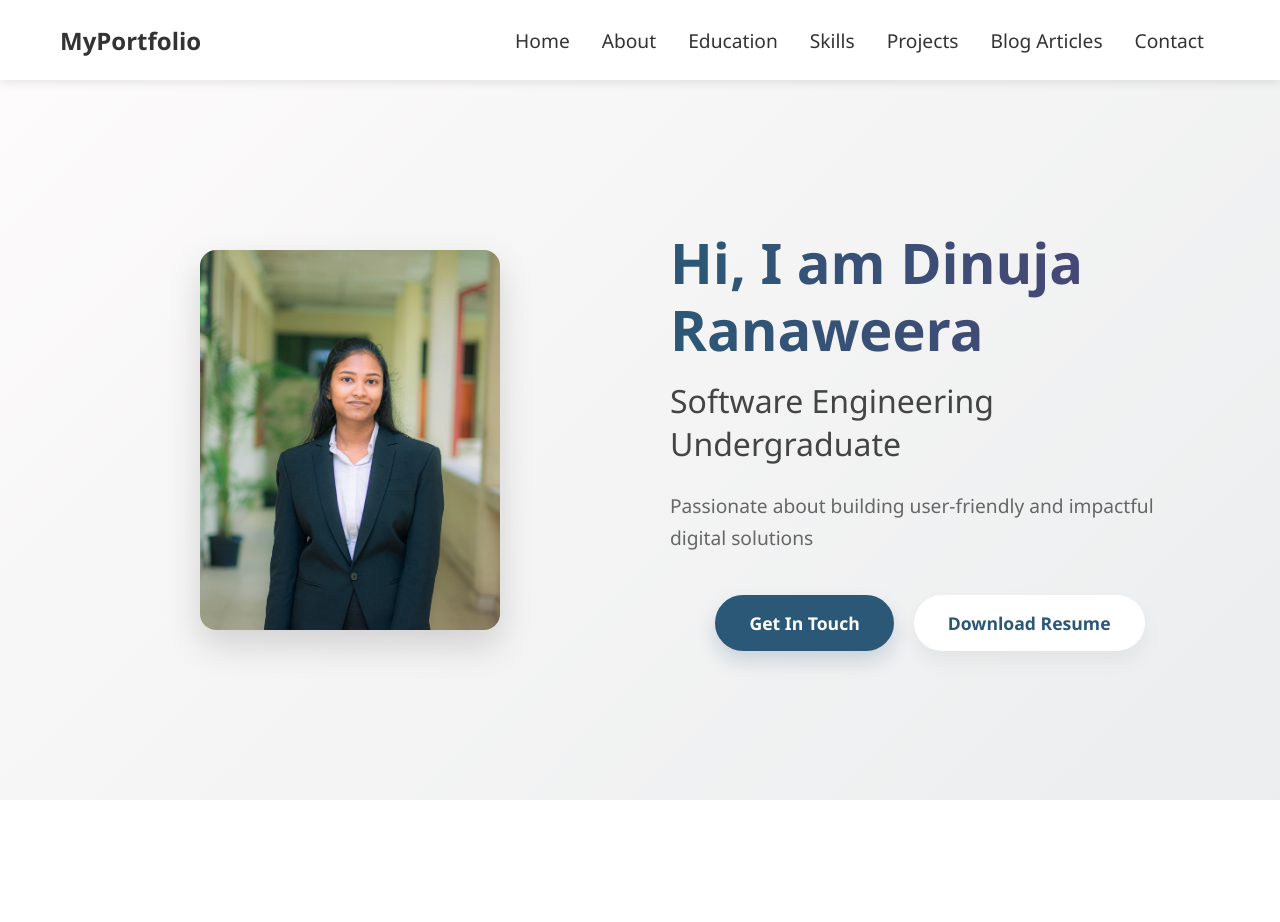
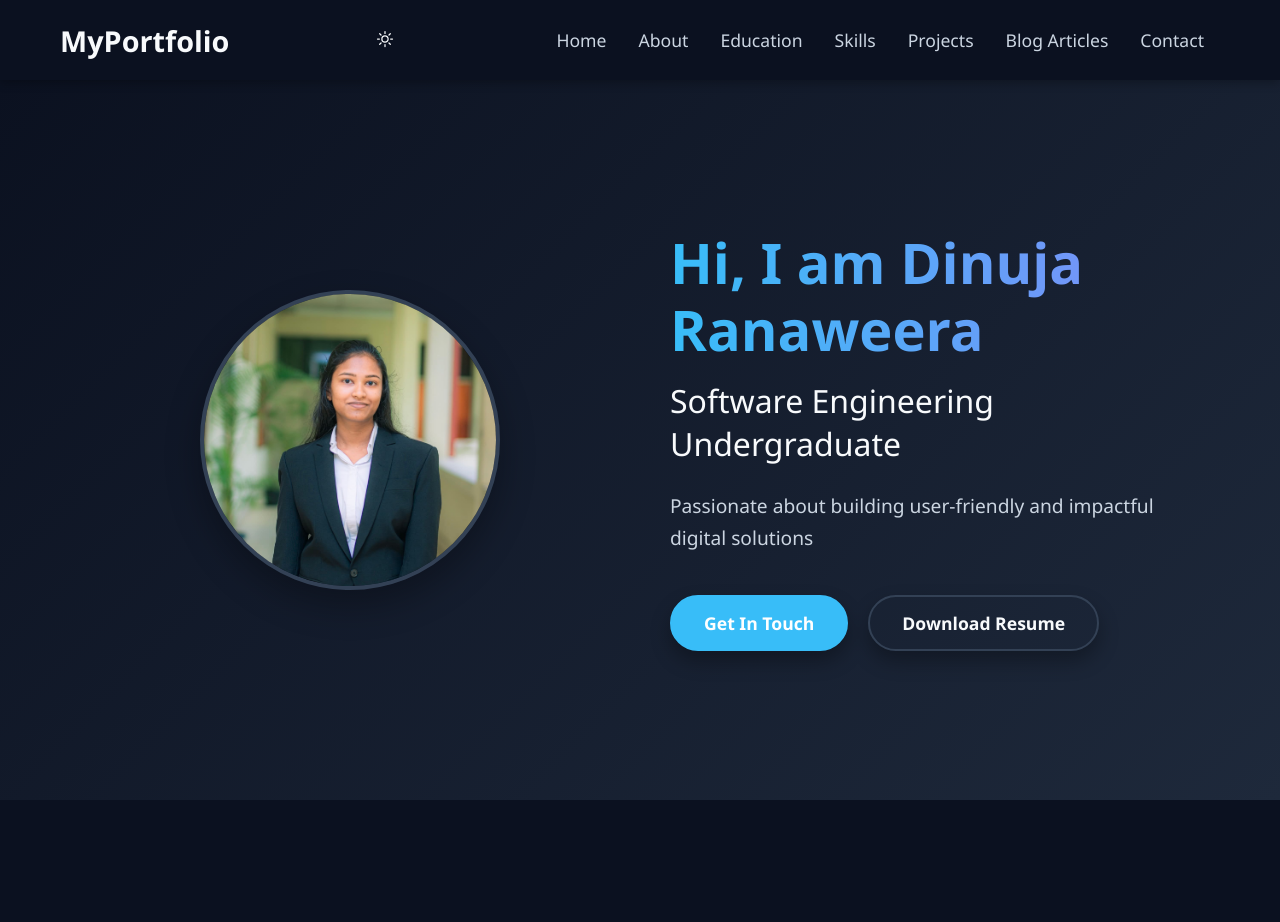
Before and after one commit to Dinuja937/my-portfolio, a React (Vite) app: page / in a window 1280 px wide. Shown: the top 922 px of the page. Built offline with nearby package versions, Linux system fonts and the light colour scheme.

Commit message:
Update CSS styling

```diff
--- a/index.html
+++ b/index.html
@@ -5,6 +5,7 @@
     <link rel="icon" type="image/svg+xml" href="/favicon.svg" />
     <meta name="viewport" content="width=device-width, initial-scale=1.0" />
     <title>my-portfolio</title>
+    <link rel="stylesheet" type="text/css" href="https://cdn.jsdelivr.net/gh/devicons/devicon@latest/devicon.min.css" />
   </head>
   <body>
     <div id="root"></div>
--- a/src/App.jsx
+++ b/src/App.jsx
@@ -1,20 +1,25 @@
+import { useState, useEffect } from 'react';
 import './App.css';
 import Navbar from './components/Navbar/Navbar';
 import Hero from './components/Hero/Hero';
 import About from './components/About/About';
 import Education from './components/Education/Education';
+import Skills from './components/Skills/Skills';
 
 function App() {
+  const [theme, setTheme] = useState('dark');
+
+  const toggleTheme = () => {
+    setTheme(theme === 'light' ? 'dark' : 'light');
+  };
+
   return (
-    <div className="App">
-      <Navbar />
+    <div className={`App ${theme}`}>
+      <Navbar theme={theme} toggleTheme={toggleTheme} />
       <Hero />
       <About />
       <Education />
-
-      <section id="skills" className="section-placeholder">
-        <h2>Skills</h2>
-      </section>
+      <Skills />
 
       <section id="projects" className="section-placeholder">
         <h2>Projects</h2>
--- a/src/components/About/About.css
+++ b/src/components/About/About.css
@@ -1,7 +1,7 @@
 .about-section {
   min-height: calc(100vh - 80px);
   padding: 80px 20px;
-  background-color: #ffffff;
+  background-color: var(--bg-primary);
   display: flex;
   align-items: center;
   justify-content: center;
@@ -14,7 +14,7 @@
 
 .section-title {
   font-size: 2.5rem;
-  color: #2b5876;
+  color: var(--text-primary);
   text-align: center;
   margin-bottom: 50px;
   position: relative;
@@ -26,7 +26,7 @@
   position: absolute;
   width: 60px;
   height: 4px;
-  background-color: #4e4376;
+  background: var(--accent-gradient);
   bottom: -15px;
   left: 50%;
   transform: translateX(-50%);
@@ -42,7 +42,7 @@
 
 .about-text {
   width: 100%;
-  color: #555;
+  color: var(--text-secondary);
   text-align: justify;
 }
 
--- a/src/components/Hero/Hero.css
+++ b/src/components/Hero/Hero.css
@@ -4,7 +4,7 @@
   align-items: center;
   justify-content: center;
   padding: 60px 20px;
-  background: linear-gradient(135deg, #fdfbfb 0%, #ebedee 100%);
+  background: var(--bg-gradient);
 }
 
 .hero-content {
@@ -23,20 +23,21 @@
   flex: 1;
 }
 
-/* Rectangular Image Styling with hover effect */
+/* Circular Image Styling with hover effect */
 .hero-image {
   width: 300px;
-  height: 380px;
+  height: 300px;
   object-fit: cover;
-  border-radius: 16px;
-  box-shadow: 0 15px 35px rgba(0, 0, 0, 0.15);
-  border: none;
+  border-radius: 50%;
+  box-shadow: 0 15px 35px var(--card-shadow);
+  border: 4px solid var(--border-color);
   transition: all 0.4s cubic-bezier(0.175, 0.885, 0.32, 1.275);
 }
 
 .hero-image:hover {
   transform: translateY(-15px) scale(1.05);
-  box-shadow: 0 25px 45px rgba(0, 0, 0, 0.2);
+  box-shadow: 0 25px 45px var(--card-shadow);
+  border-color: var(--accent-color);
 }
 
 .hero-text {
@@ -47,7 +48,7 @@
 
 .hero-greeting {
   font-size: 1.1rem;
-  color: #555;
+  color: var(--text-secondary);
   margin-bottom: 8px;
   text-transform: uppercase;
   letter-spacing: 2px;
@@ -59,7 +60,7 @@
   font-weight: 800;
   margin-bottom: 15px;
   line-height: 1.2;
-  background: linear-gradient(to right, #2b5876, #4e4376);
+  background: var(--accent-gradient);
   -webkit-background-clip: text;
   -webkit-text-fill-color: transparent;
   background-clip: text;
@@ -67,14 +68,14 @@
 
 .hero-title {
   font-size: 2rem;
-  color: #444;
+  color: var(--text-primary);
   margin-bottom: 25px;
   font-weight: 500;
 }
 
 .hero-tagline {
   font-size: 1.2rem;
-  color: #666;
+  color: var(--text-secondary);
   line-height: 1.7;
   margin-bottom: 40px;
 }
@@ -82,7 +83,7 @@
 .hero-buttons {
   display: flex;
   gap: 20px;
-  justify-content: center;
+  justify-content: flex-start;
 }
 
 .btn {
@@ -96,28 +97,29 @@
 }
 
 .btn-primary {
-  background-color: #2b5876;
-  color: white;
-  border: 2px solid #2b5876;
-  box-shadow: 0 10px 20px rgba(43, 88, 118, 0.2);
+  background-color: var(--accent-color);
+  color: #ffffff;
+  border: 2px solid var(--accent-color);
+  box-shadow: 0 10px 20px var(--card-shadow);
 }
 
 .btn-primary:hover {
   background-color: transparent;
-  color: #2b5876;
+  color: var(--accent-color);
   transform: translateY(-3px);
-  box-shadow: 0 15px 25px rgba(43, 88, 118, 0.3);
+  box-shadow: 0 15px 25px var(--card-shadow);
 }
 
 .btn-outline {
-  background-color: white;
-  color: #2b5876;
-  border: 2px solid transparent;
-  box-shadow: 0 10px 20px rgba(0, 0, 0, 0.05);
+  background-color: transparent;
+  color: var(--text-primary);
+  border: 2px solid var(--border-color);
+  box-shadow: 0 10px 20px var(--card-shadow);
 }
 
 .btn-outline:hover {
-  border: 2px solid #2b5876;
+  border: 2px solid var(--accent-color);
+  color: var(--accent-color);
   transform: translateY(-3px);
 }
 
--- a/src/components/Navbar/Navbar.css
+++ b/src/components/Navbar/Navbar.css
@@ -1,14 +1,15 @@
 .navbar {
-  background-color: #ffffff;
   height: 80px;
   display: flex;
   justify-content: center;
   align-items: center;
-  font-size: 1.2rem;
+  font-size: 1.1rem;
   position: sticky;
   top: 0;
   z-index: 999;
-  box-shadow: 0 2px 10px rgba(0, 0, 0, 0.1);
+  background-color: var(--bg-primary);
+  box-shadow: 0 2px 10px var(--card-shadow);
+  transition: all 0.3s ease;
 }
 
 .navbar-container {
@@ -21,12 +22,32 @@
 }
 
 .navbar-logo {
-  color: #333;
-  justify-self: start;
+  color: var(--text-primary);
+  text-decoration: none;
+  font-size: 1.8rem;
+  font-weight: 700;
   cursor: pointer;
-  text-decoration: none;
-  font-size: 1.5rem;
-  font-weight: bold;
+}
+
+.navbar-actions {
+  display: flex;
+  align-items: center;
+  gap: 15px;
+}
+
+.theme-toggle {
+  background: none;
+  border: none;
+  font-size: 1.4rem;
+  cursor: pointer;
+  padding: 5px;
+  border-radius: 50%;
+  transition: transform 0.3s ease;
+  color: var(--text-primary);
+}
+
+.theme-toggle:hover {
+  transform: scale(1.1);
 }
 
 .nav-menu {
@@ -42,22 +63,25 @@
 }
 
 .nav-links {
-  color: #333;
+  color: var(--text-secondary);
   display: flex;
   align-items: center;
   text-decoration: none;
-  padding: 0.5rem 1rem;
+  padding: 0 1rem;
   height: 100%;
-  transition: all 0.2s ease;
+  font-weight: 500;
+  transition: color 0.3s ease;
 }
 
 .nav-links:hover {
-  color: #007bff;
-  border-bottom: 4px solid #007bff;
+  color: var(--accent-color);
 }
 
 .menu-icon {
   display: none;
+  cursor: pointer;
+  font-size: 1.5rem;
+  color: var(--text-primary);
 }
 
 @media screen and (max-width: 960px) {
@@ -69,40 +93,35 @@
     top: 80px;
     left: -100%;
     opacity: 1;
-    transition: all 0.5s ease;
-    background-color: #ffffff;
-    box-shadow: 0 4px 6px rgba(0, 0, 0, 0.1);
+    transition: all 0.4s ease;
+    background-color: var(--bg-primary);
+    box-shadow: 0 10px 10px var(--card-shadow);
   }
 
   .nav-menu.active {
     left: 0;
     opacity: 1;
-    transition: all 0.5s ease;
+    transition: all 0.4s ease;
     z-index: 1;
   }
 
+  .nav-item {
+    height: 60px;
+  }
+
   .nav-links {
-    text-align: center;
-    padding: 2rem;
     width: 100%;
     display: table;
+    padding: 20px;
   }
 
   .nav-links:hover {
-    color: #007bff;
-    background-color: #f8f9fa;
-    border-bottom: none;
+    background-color: var(--bg-secondary);
+    border-radius: 0;
   }
 
   .menu-icon {
     display: block;
-    position: absolute;
-    top: 0;
-    right: 0;
-    transform: translate(-100%, 60%);
-    font-size: 1.8rem;
-    cursor: pointer;
-    color: #333;
   }
 }
 
--- a/src/components/Navbar/Navbar.jsx
+++ b/src/components/Navbar/Navbar.jsx
@@ -1,7 +1,7 @@
 import { useState } from 'react';
 import './Navbar.css';
 
-function Navbar() {
+function Navbar({ theme, toggleTheme }) {
   const [isMenuOpen, setIsMenuOpen] = useState(false);
 
   const toggleMenu = () => {
@@ -19,10 +19,23 @@ function Navbar() {
           MyPortfolio
         </a>
 
-        <div className="menu-icon" onClick={toggleMenu}>
-          <i className={isMenuOpen ? 'fas fa-times' : 'fas fa-bars'}>
-            {isMenuOpen ? '✕' : '☰'}
-          </i>
+        <div className="navbar-actions">
+          <button className="theme-toggle" onClick={toggleTheme} aria-label="Toggle Theme">
+            {theme === 'dark' ? (
+              <svg xmlns="http://www.w3.org/2000/svg" fill="none" viewBox="0 0 24 24" strokeWidth={1.5} stroke="currentColor" style={{ width: '20px', height: '20px' }}>
+                <path strokeLinecap="round" strokeLinejoin="round" d="M12 3v2.25m6.364.386-1.591 1.591M21 12h-2.25m-.386 6.364-1.591-1.591M12 18.75V21m-4.773-4.227-1.591 1.591M5.25 12H3m4.227-4.773L5.636 5.636M15.75 12a3.75 3.75 0 1 1-7.5 0 3.75 3.75 0 0 1 7.5 0Z" />
+              </svg>
+            ) : (
+              <svg xmlns="http://www.w3.org/2000/svg" fill="none" viewBox="0 0 24 24" strokeWidth={1.5} stroke="currentColor" style={{ width: '20px', height: '20px' }}>
+                <path strokeLinecap="round" strokeLinejoin="round" d="M21.752 15.002A9.72 9.72 0 0 1 18 15.75c-5.385 0-9.75-4.365-9.75-9.75 0-1.33.266-2.597.748-3.752A9.753 9.753 0 0 0 3 11.25C3 16.635 7.365 21 12.75 21a9.753 9.753 0 0 0 9.002-5.998Z" />
+              </svg>
+            )}
+          </button>
+          <div className="menu-icon" onClick={toggleMenu}>
+            <i className={isMenuOpen ? 'fas fa-times' : 'fas fa-bars'}>
+              {isMenuOpen ? '✕' : '☰'}
+            </i>
+          </div>
         </div>
 
         <ul className={isMenuOpen ? 'nav-menu active' : 'nav-menu'}>
--- a/src/index.css
+++ b/src/index.css
@@ -1,13 +1,46 @@
+:root {
+  --bg-primary: #ffffff;
+  --bg-secondary: #f8f9fa;
+  --bg-gradient: linear-gradient(135deg, #fdfbfb 0%, #ebedee 100%);
+  --text-primary: #333333;
+  --text-secondary: #555555;
+  --accent-color: #2b5876;
+  --accent-gradient: linear-gradient(to right, #2b5876, #4e4376);
+  --border-color: #e0e0e0;
+  --card-bg: #ffffff;
+  --card-shadow: rgba(0, 0, 0, 0.05);
+  --badge-bg: #eaf1f8;
+  --badge-border: #c2dcf0;
+  --badge-text: #2b5876;
+}
+
+.dark {
+  --bg-primary: #0b1120;
+  --bg-secondary: #0f172a;
+  --bg-gradient: linear-gradient(135deg, #0b1120 0%, #1e293b 100%);
+  --text-primary: #f8fafc;
+  --text-secondary: #cbd5e1;
+  --accent-color: #38bdf8;
+  --accent-gradient: linear-gradient(to right, #38bdf8, #818cf8);
+  --border-color: #334155;
+  --card-bg: #1e293b;
+  --card-shadow: rgba(0, 0, 0, 0.3);
+  --badge-bg: #0f172a;
+  --badge-border: #334155;
+  --badge-text: #38bdf8;
+}
+
 * {
   box-sizing: border-box;
   margin: 0;
   padding: 0;
   font-family: 'Segoe UI', Tahoma, Geneva, Verdana, sans-serif;
+  transition: background-color 0.3s ease, color 0.3s ease, border-color 0.3s ease;
 }
 
 body {
-  background-color: #f4f6f8;
-  color: #333;
+  background-color: var(--bg-primary);
+  color: var(--text-primary);
 }
 
 .section-placeholder {
@@ -16,7 +49,9 @@ body {
   flex-direction: column;
   align-items: center;
   justify-content: center;
-  border-bottom: 1px solid #ccc;
+  border-bottom: 1px solid var(--border-color);
+  background-color: var(--bg-primary);
+  color: var(--text-primary);
 }
 
 .section-placeholder h1,
```
Also changed, not shown: src/components/Education/Education.css (+30 -7 lines).
